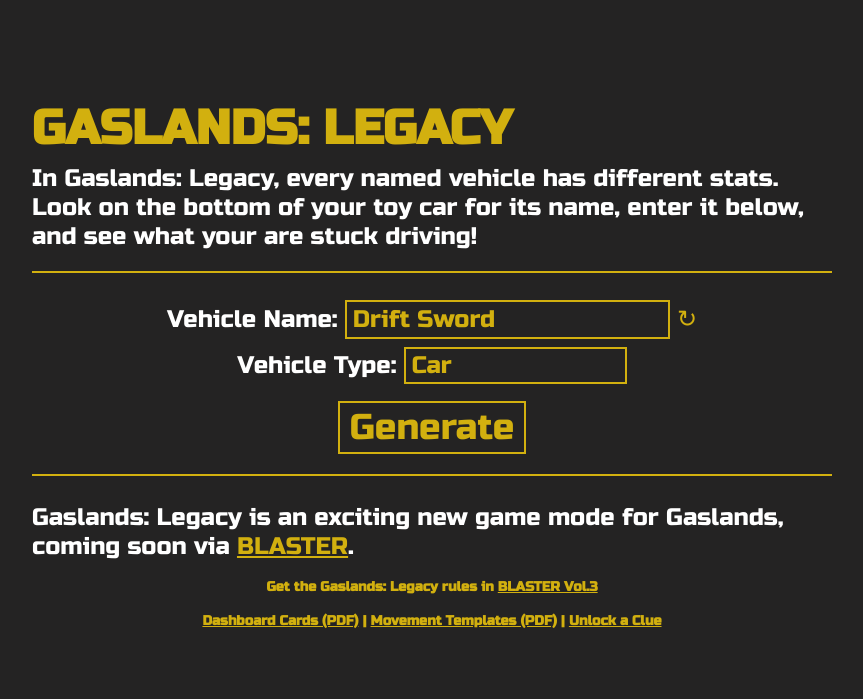
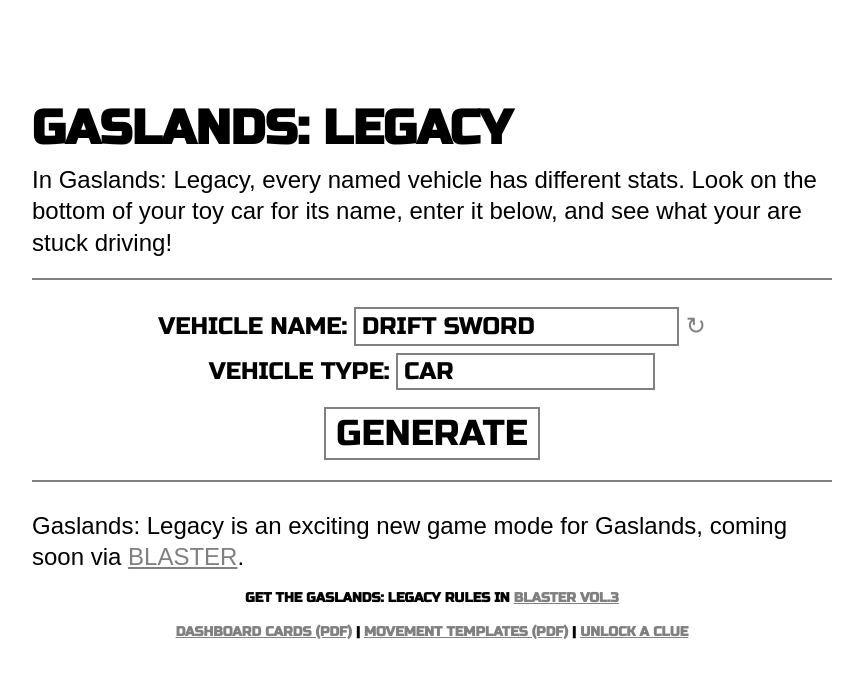
Before and after one commit to crikeymiles2/gaslands-legacy, a PHP site: page / in a window 1280 px wide. Shown: the top 699 px of the page, without its empty margins (208-1071 px from the left). Run offline with PHP 8.4, Linux system fonts and the light colour scheme.

Commit message:
v3.1
Light theme and mutation tweaks.

```diff
--- a/index.php
+++ b/index.php
@@ -48,23 +48,23 @@ IF ($display == 'form')	{
 
 	<div class="container">
 
-	    <h1 class="caps">Gaslands: Legacy</h1>
+	    <h1 class="caps"><a href="https://gaslands.com/legacy">Gaslands: Legacy</a></h1>
 
     	<p>In Gaslands: Legacy, every named vehicle has different stats. Look on the bottom of your toy car for its name, enter it below, and see what your are stuck driving!</p>
 
     	<div class="divider centred">
     		<form>
 
-      		  <p>Vehicle Name:
+      		  <p><label>Vehicle Name:</label>
 
       			  <input type="text" id="vehicle-name" name="vehicle-name" value= "<?php echo $default_name; ?>" size="20"> <a href="" style="text-decoration:none;">&#8635</a>
 
-    			<p>Vehicle Type:
+    			<p><label>Vehicle Type:</label>
     				<select name="vehicle-type">
     				<option selected="selected">Car</option><option >Buggy</option><option value="PerformanceCar">Performance Car</option><option >Truck</option></select>
     			</p>
 
-    		  <p> <button id="generate">Generate</button></p>
+    		  <p><button id="generate">Generate</button></p>
 
 
     		</form>
@@ -461,7 +461,8 @@ IF ((count(array_filter($weapons_list)) + count(array_filter($upgrades_list)) +
 
 ?>
 <div class="container">
-<h1 class="caps centred" id="vehicle-title">Gaslands: Legacy</h1>
+<h1 class="caps centred" id="vehicle-title"><a href="https://gaslands.com/legacy">Gaslands: Legacy</a></h1>
+
 
 <?php
 	IF (ISSET($_GET['print'])) {
@@ -471,38 +472,38 @@ IF ((count(array_filter($weapons_list)) + count(array_filter($upgrades_list)) +
 	}
 ?>
 
-<h4 class="centred"><a href="https://gaslands.com<?php echo $_SERVER['REQUEST_URI']; ?>">VEHICLE LINK</a> | <?php echo $print_link; ?></h4>
+<h4 class="centred"><a href="https://gaslands.com<?php echo $_SERVER['REQUEST_URI']; ?>">VEHICLE LINK</a></h4>
 
 <div class="divider">
 <table class="fields">
 
-	<tr><th><p>Vehicle Name:</p></th>		<td><p><?php echo $_GET['vehicle-name']; ?></p></td></tr>
-	<tr><th><p>Vehicle Type:</p></th>		<td><p><?php IF($vehicle_type == "performancecar") { echo "Performance Car"; } ELSE { echo $_GET['vehicle-type']; } ?></p></td></tr>
+	<tr><th><p>Vehicle&nbsp;Name:</p></th>		<td><p><?php echo $_GET['vehicle-name']; ?></p></td></tr>
+	<tr><th><p>Vehicle&nbsp;Type:</p></th>		<td><p><?php IF($vehicle_type == "performancecar") { echo "Performance Car"; } ELSE { echo $_GET['vehicle-type']; } ?></p></td></tr>
 
 	<tr class="spacer"><th><p></p></td></tr>
 	<tr><th><p>Hull:</p></th>				<td><p><?php echo $hull; ?></p></td></tr>
-	<tr><th><p>Max Gear:</p></th>			<td><p><?php echo $max_gear; ?></p></td></tr>
+	<tr><th><p>Max&nbsp;Gear:</p></th>			<td><p><?php echo $max_gear; ?></p></td></tr>
 	<tr><th><p>Handling:</p></th>			<td><p><?php echo $handling; ?></p></td></tr>
 	<tr><th><p>Crew:</p></th>				<td><p><?php echo $crew; ?></p></td></tr>
 	<tr class="spacer"><th><p></p></td></tr>
 
 	<tr><th><p>Weapons:</p></th>
-		<td><p><?php IF($weapons_list) { echo implode(", ",$weapons_list); } ELSE { echo "None"; } ?>.</p></td></tr>
+		<td><p><?php IF($weapons_list) { echo implode(", ",str_replace(" ","&nbsp;",$weapons_list)); } ELSE { echo "None"; } ?>.</p></td></tr>
 
 	<tr><th><p>Upgrades:</p></th>
-		<td><p><?php IF($upgrades_list) { echo implode(", ",$upgrades_list); } ELSE { echo "None"; } ?>.</p></td></tr>
+		<td><p><?php IF($upgrades_list) { echo implode(", ",str_replace(" ","&nbsp;",$upgrades_list)); } ELSE { echo "None"; } ?>.</p></td></tr>
 
 		<tr><th><p>Perks:</p></th>
-		<td><p><?php IF($perks_list) { echo implode(", ",array_filter($perks_list)); } ELSE { echo "None"; } ?>.</p></td></tr>
+		<td><p><?php IF($perks_list) { echo implode(", ",str_replace(" ","&nbsp;",array_filter($perks_list))); } ELSE { echo "None"; } ?>.</p></td></tr>
 	<tr class="spacer"><th><p></p></td></tr>
-	<tr><th><p>Vehicle Rating:</p></th>	<td><p><?php echo $vehicle_cost; ?> Cans (+ mutations)</p></td></tr>
+	<tr><th><p>Vehicle&nbsp;Rating:</p></th>	<td><p><?php echo $vehicle_cost; ?> Cans (+ mutations)</p></td></tr>
 
 </table>
 </div>
 
 <div id="mutations" class="divider">
 <table class="fields">
-	<tr>
+	<tr id="mutations">
 		<th><p>Mutations:</p></th>
 
 		<td><?php
@@ -527,7 +528,7 @@ IF ((count(array_filter($weapons_list)) + count(array_filter($upgrades_list)) +
 				IF (ISSET($_GET[$adv_param])) {
 					IF ($_GET[$adv_param] == $mutation_unlock_code) {
 					   $url .= '&adv' . $x . '=' . $mutation_unlock_code;
-					   $mutation_number = floor(ltrim(substr($mutation_unlock_code,1,2), '0') / 2);
+					   $mutation_number = floor(ltrim(substr($mutation_unlock_code,1,2), '0'));
 					   //echo "mutation_number " . $mutation_number;
 					   IF ( $mutation_number == NULL ) { $mutation_number = 0; };
 					   echo '<p class="unlocked-mutation">' . $mutations[$mutation_number] . '</p>';
--- a/legacy-styles.css
+++ b/legacy-styles.css
@@ -1,24 +1,105 @@
+/* GASLANDS LEGACY */
+
+/* +++++++++++++++++++++++++++++++++++++++++++++++++++++++++++ */
+/* +++++++++++++++++++++++++++++++++++++++++++++++++++++++++++ */
+/* FONTS */
+
 body
 {
-	font-family: 'Russo One', sans-serif;
-	// font-family: 'VT323', monospace;
+	/* font-family: 'Russo One', sans-serif;
+	font-family: 'VT323', monospace; */
+	font-family: 'Cabin', sans-serif;
+	font-weight: 100;
 }
 
+h1, h2, h3, h4, table.fields th, table.fields td, button, select, input, label, .back-button {
+	font-family: 'Russo One', sans-serif;
+	text-transform: uppercase;
+}
 
-body.print
+.back-button {
+	font-family: 'Russo One', sans-serif;
+	text-transform: small-caps;
+}
+.back-button a {
+	text-decoration: none;
+}
+
+body.clue p.fluff
 {
+	font-family: 'Special Elite', sans-serif;
+}
+
+/* +++++++++++++++++++++++++++++++++++++++++++++++++++++++++++ */
+/* +++++++++++++++++++++++++++++++++++++++++++++++++++++++++++ */
+/* COLOURS */
+
+body
+{
+	/* background-color: #242323;
+	color: #d2b00f; */
 	background-color: white;
 	color: black;
 }
 
-body.screen
+body a { color: grey; }
+body h1 a { color: black; }
+
+table.fields th p
 {
-	background-color: #242323;
+	color: black;
+}
+
+body div.divider { border-top: 2px solid grey; }
+
+.cluedump {
+	color: black;
+}
+.cluedump li a {
+	color: black;
+}
+
+body button,
+	  body.screen select,
+	  body.screen input
+{
+	background-color: white;
+	border: 2px solid grey;
+}
+
+/* body.screen button {
 	color: #d2b00f;
 }
 
-h1, table.fields th, button, select, input { font-family: 'Russo One', sans-serif; }
-table.fields th { width: 150px; }
+body.screen select,
+	  body.screen input
+{
+	color: #d2b00f;
+}
+
+body.print button,
+	  body.print select,
+	  body.print input
+{
+	color: black;
+	background-color: white;
+	border: 2px solid black;
+}
+*/
+
+button:active
+{
+	background-color: #242323;
+	color: white;
+	border: 2px solid grey;
+}
+
+
+/* +++++++++++++++++++++++++++++++++++++++++++++++++++++++++++ */
+/* +++++++++++++++++++++++++++++++++++++++++++++++++++++++++++ */
+/* SCREEN SIZE ADJUSTMENTS */
+
+
 
 @media only screen and (min-width: 560px)
 {
@@ -48,40 +129,77 @@ table.fields th { width: 150px; }
 	}
 
 	table.fields th { width: 200px; }
+	#mutations button { width: 280px; }
+	p.unlocked-mutation { line-height: 29px; }
 }
 
-p { margin: 0.3em 0; }
-body.screen p,
-	  body.screen table.fields td p { color: white; }
-body.print p,
-	  body.print table.fields td p { color: grey; }
-body.print table.fields th p { color: black; }
-body.screen a { color: #d2b00f; }
-body.print a { color: grey; }
+
+
+/* +++++++++++++++++++++++++++++++++++++++++++++++++++++++++++ */
+/* +++++++++++++++++++++++++++++++++++++++++++++++++++++++++++ */
+/* STRUCTURE & LAYOUT */
+
+
+table.fields th {
+	width: 150px;
+	}
+
+p {
+	margin: 0.3em 0;
+    line-height: 1.3em;
+}
 
 
 h1 {
 	margin-bottom: 0px;
 }
 
+h1 a {
+	text-decoration: none;
+}
+
 h1#vehicle-title {
 	margin-bottom: -12px;
 }
 
-th, td { vertical-align: top; }
+
+
+/* +++++++++++++++++++++++++++++++++++++++++++++++++++++++++++ */
+/* +++++++++++++++++++++++++++++++++++++++++++++++++++++++++++ */
+/* VEHICLE STATS */
+
+
+th, td {
+	vertical-align: top;
+	font-size: 80%;
+	}
+
 table.fields { margin-bottom: 20px; }
+
 table.fields tr.spacer { height: 20px; }
+
 table.fields th p,
-	  table.fields td p { margin: 0.1em 0; }
+table.fields td p {
+	margin: 0.1em 0;
+}
+
+table.fields th {
+	padding: auto 0px;
+}
 
 table.fields th p
 {
-	color: #d2b00f;
 	text-align: right;
 	padding-right: 10px;
 }
 
-table.fields td p { color: white; }
+table.fields td p {
+	text-transform: none;
+	color: grey;
+}
+
+
+
 h3 { margin: 0.8em 0 0.3em 0; }
 h4 { font-size: 70%; }
 .small { font-size: 80%; }
@@ -93,9 +211,7 @@ div.divider {
     margin: 20px 0 0 0;
 }
 
-body.screen div.divider { border-top: 2px solid #d2b00f; }
 
-body.print div.divider { border-top: 2px solid grey; }
 
 button, select, input
 {
@@ -107,32 +223,6 @@ button, select, input
 	padding: 3px 6px;
 }
 
-body.screen button,
-	  body.screen select,
-	  body.screen input
-{
-	background-color: #242323;
-	border: 2px solid #d2b00f;
-}
-
-body.screen button {
-	color: #d2b00f;
-}
-
-body.screen select,
-	  body.screen input
-{
-	color: #d2b00f;
-}
-
-body.print button,
-	  body.print select,
-	  body.print input
-{
-	color: black;
-	background-color: white;
-	border: 2px solid black;
-}
 
 
 button
@@ -142,16 +232,16 @@ button
 	cursor: pointer;
 }
 
-button:active
-{
-	background-color: #d2b00f;
-	color: white;
-}
+
 
 button#generate {
 	margin-top: 10px;
 }
 
+
+/* +++++++++++++++++++++++++++++++++++++++++++++++++++++++++++ */
+/* +++++++++++++++++++++++++++++++++++++++++++++++++++++++++++ */
+/* MUTATIONS */
 
 div#mutations { margin-bottom: 20px; }
 div#mutations p { margin: 15px 0px; }
@@ -159,69 +249,31 @@ div#mutations p { margin: 15px 0px; }
 #mutations button
 {
 	font-size: 100%;
-	width: 280px;
-	color: white;
 }
 
 p.unlocked-mutation
 {
-	line-height: 29px;
 	padding-left: 15px;
-	border-left: 2px solid #d2b00f;
+	border-left: 2px solid black;
 }
 
-abbr
-{
-	text-decoration: none;
-	color: #d2b00f;
-	font-size: 70%;
-}
-
-.tooltip
-{
-	position: relative;
-	display: inline-block;
-	border-bottom: 1px dotted black;
-	color: #d2b00f;
-	font-size: 70%;
-	cursor: pointer;
-}
-
-.tooltip .tooltiptext
-{
-	font-family: sans-serif;
-	font-size: 70%;
-	visibility: hidden;
-	width: 150px;
-	background-color: #242323;
-	color: #fff;
-	text-align: left;
-	border-radius: 6px;
-	padding: 5px;
-	/* Position the tooltip */
-	position: absolute;
-	z-index: 1;
-	top: -5px;
-	left: 105%;
-}
-
-.tooltip:hover .tooltiptext { visibility: visible; }
 
 
 
 body.clue p
 {
-	font-family: 'Roboto', sans-serif;
 	font-weight: 100;
 	line-height: 1.3em;
 }
 
 body.clue p.fluff
 {
-	font-family: 'Special Elite', sans-serif;
 	font-style: italic;
-	line-height: 1.3em;
+	line-height: 1.5em;
+	font-size: 90%;
+	margin-bottom: 20px;
 }
+
 
 body.clue p.error
 {
@@ -230,6 +282,11 @@ body.clue p.error
 	padding: 5px 0;
 }
 
-body.clue h3 {
-	color: white;
+
+
+.cluedump {
+	font-weight: 100;
+	line-height: 1.3em;
+	text-align: left;
+	font-size:80%;
 }
```
Also changed, not shown: mutations.txt (+84 -84 lines).
